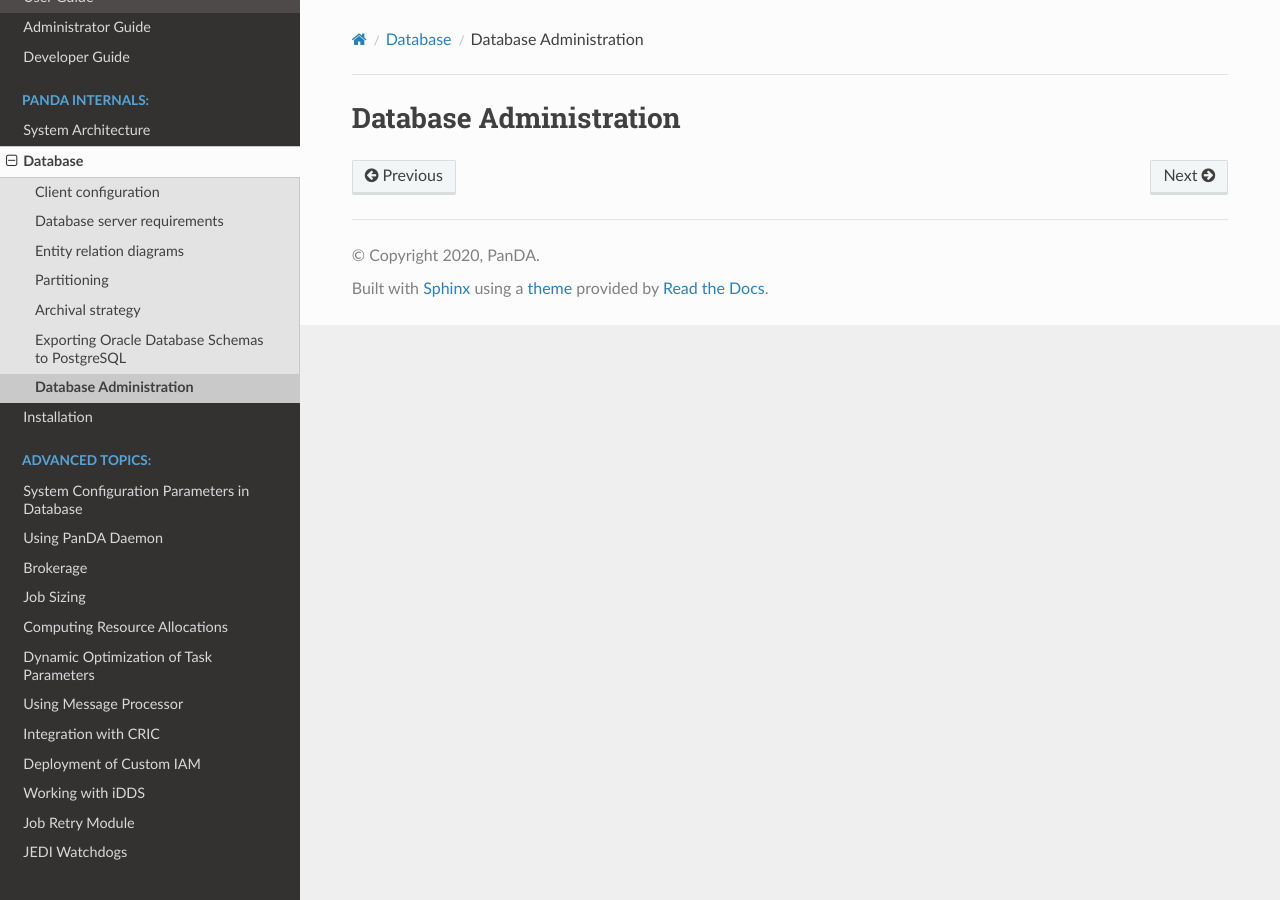
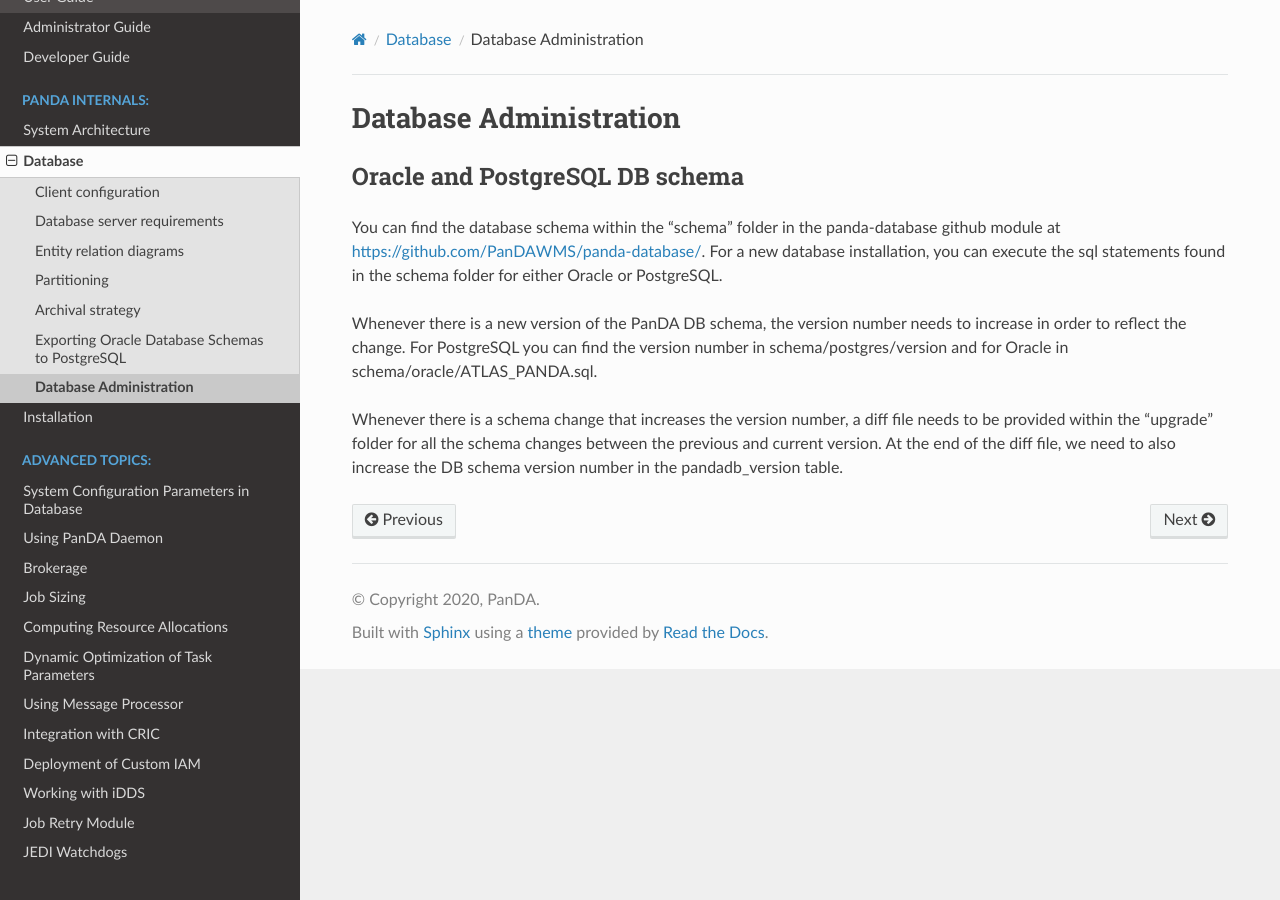
Before and after one commit to PanDAWMS/panda-docs, a Sphinx documentation site: the page built from docs/source/database/administration.rst, in a window 1280 px wide. Built offline with Sphinx 7.4.7 and the Read the Docs theme 2.0.0, drawn with Linux system fonts in a browser that asks for light colours; pages that are not in the unit, such as notebooks, are missing from menus.

Commit message:
First instruction on DB administration/management

```diff
--- a/docs/source/database/administration.rst
+++ b/docs/source/database/administration.rst
@@ -1,3 +1,10 @@
 ==================
 Database Administration
 ==================
+Oracle and PostgreSQL DB schema
+==============
+You can find the database schema within the "schema" folder in the panda-database github module at `<https://github.com/PanDAWMS/panda-database/>`_. For a new database installation, you can execute the sql statements found in the schema folder for either Oracle or PostgreSQL.
+
+Whenever there is a new version of the PanDA DB schema, the version number needs to increase in order to reflect the change. For PostgreSQL you can find the version number in schema/postgres/version and for Oracle in schema/oracle/ATLAS_PANDA.sql.
+
+Whenever there is a schema change that increases the version number, a diff file needs to be provided within the "upgrade" folder for all the schema changes between the previous and current version. At the end of the diff file, we need to also increase the DB schema version number in the pandadb_version table.
```
